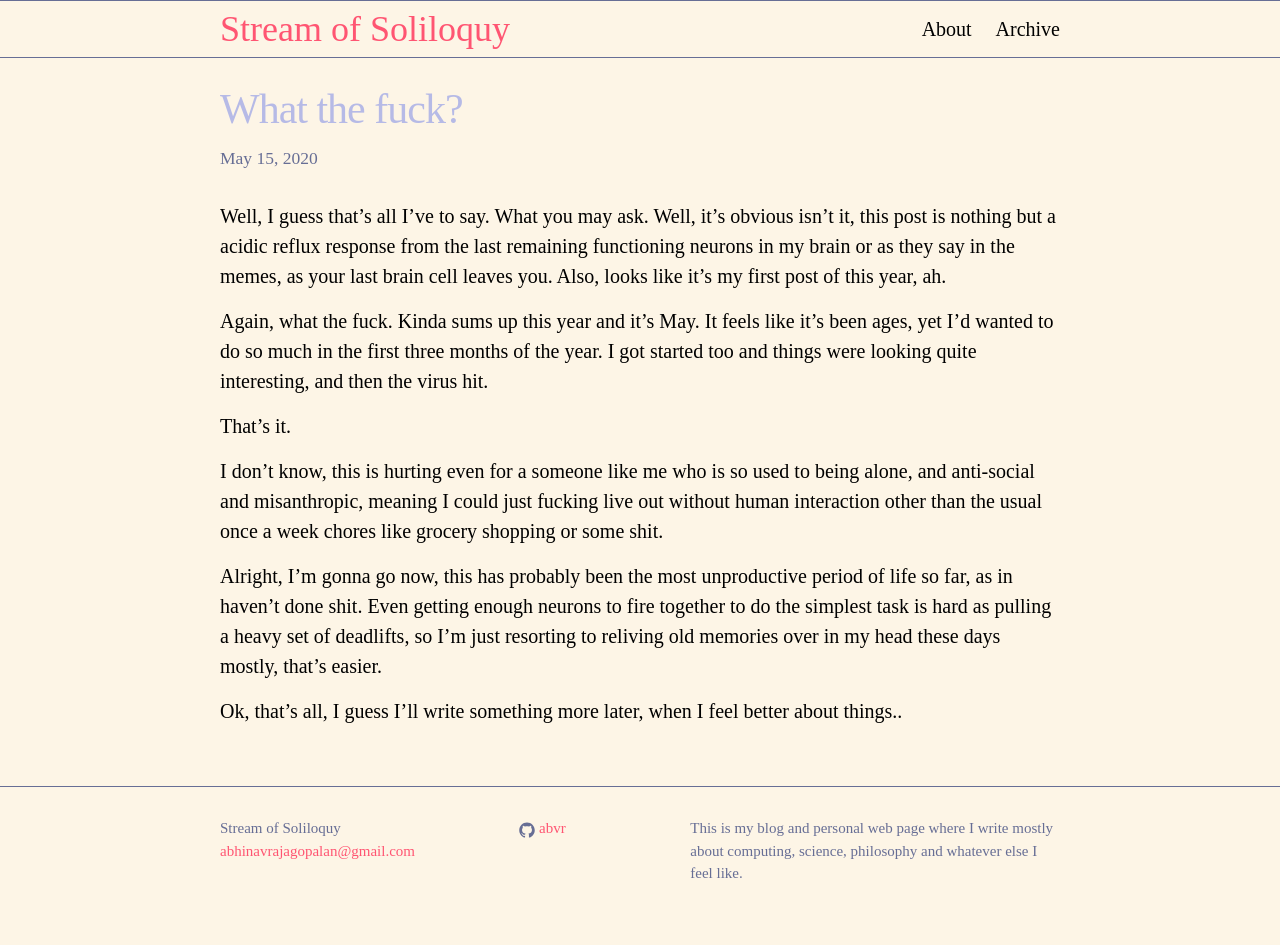
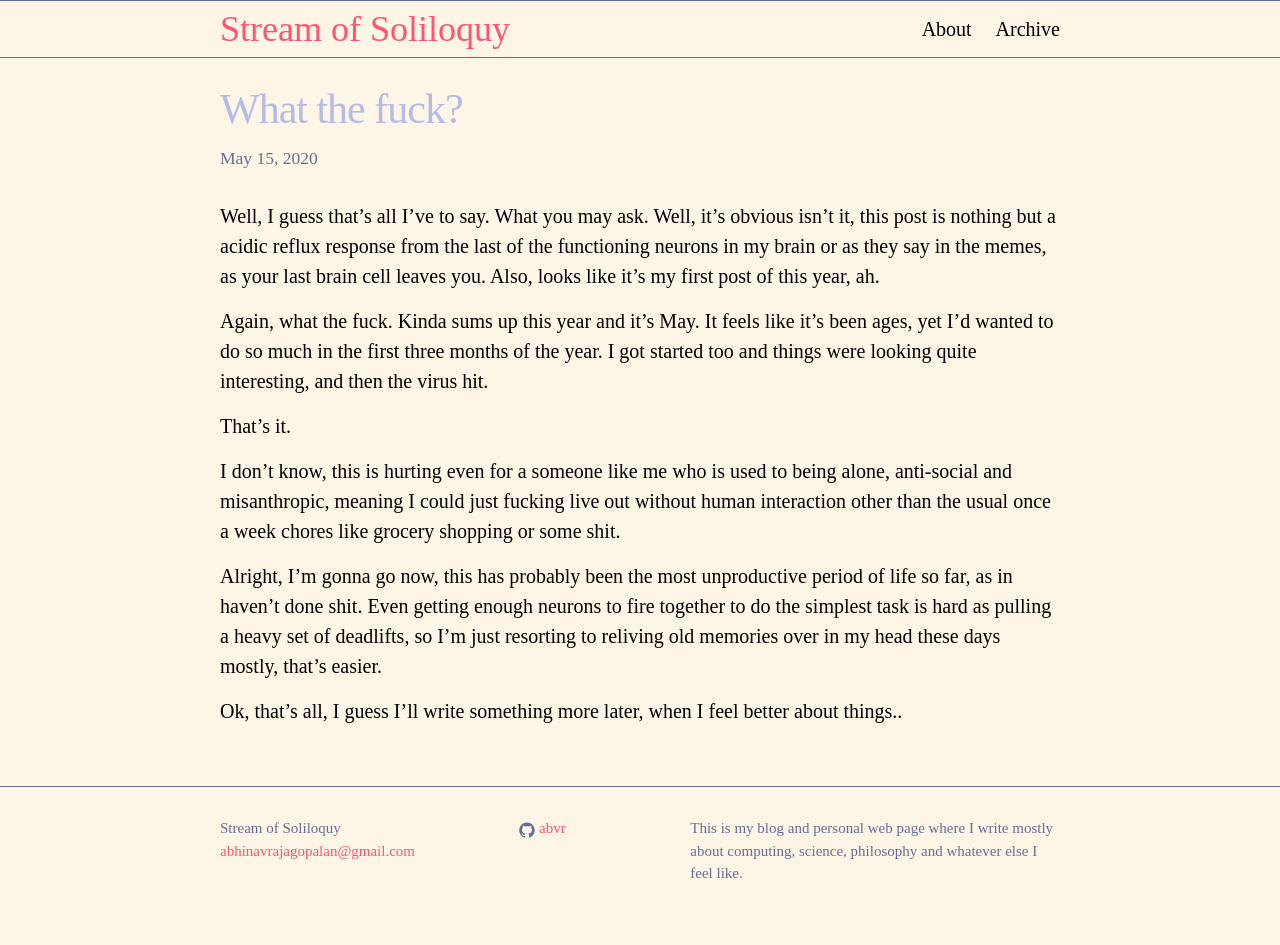
Before and after one commit to abvr/abvr.github.io, a Jekyll site: the page built from _posts/2020-05-15-wtf.md, in a window 1280 px wide. Built offline with Jekyll 4.4.1, drawn with Linux system fonts in a browser that asks for light colours.

Commit message:
add wtf post

```diff
--- a/_posts/2020-05-15-wtf.md
+++ b/_posts/2020-05-15-wtf.md
@@ -2,13 +2,13 @@
 layout: post
 title: What the fuck?
 ---
-Well, I guess that's all I've to say. What you may ask. Well, it's obvious isn't it, this post is nothing but a acidic reflux response from the last remaining functioning neurons in my brain or as they say in the memes, as your last brain cell leaves you. Also, looks like it's my first post of this year, ah.
+Well, I guess that's all I've to say. What you may ask. Well, it's obvious isn't it, this post is nothing but a acidic reflux response from the last of the functioning neurons in my brain or as they say in the memes, as your last brain cell leaves you. Also, looks like it's my first post of this year, ah.
 
 Again, what the fuck. Kinda sums up this year and it's May. It feels like it's been ages, yet I'd wanted to do so much in the first three months of the year. I got started too and things were looking quite interesting, and then the virus hit.
 
 That's it.
 
-I don't know, this is hurting even for a someone like me who is so used to being alone, and anti-social and misanthropic, meaning I could just fucking live out without human interaction other than the usual once a week chores like grocery shopping or some shit.
+I don't know, this is hurting even for a someone like me who is used to being alone, anti-social and misanthropic, meaning I could just fucking live out without human interaction other than the usual once a week chores like grocery shopping or some shit.
 
 Alright, I'm gonna go now, this has probably been the most unproductive period of life so far, as in haven't done shit. Even getting enough neurons to fire together to do the simplest task is hard as pulling a heavy set of deadlifts, so I'm just resorting to reliving old memories over in my head these days mostly, that's easier.
 
```
